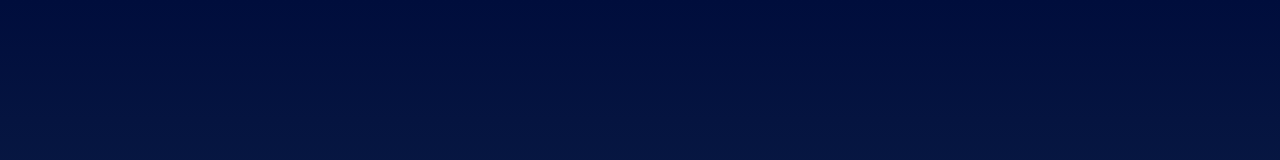
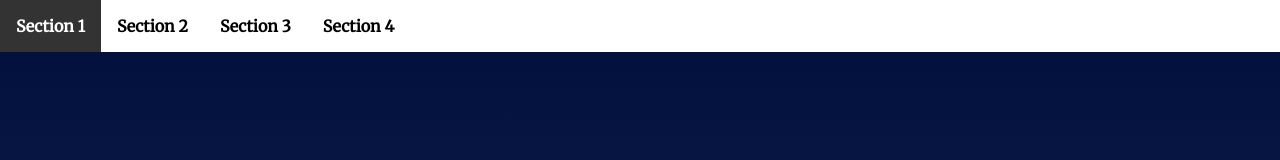
Before and after one commit to progtarek/udacity-landing-page-project, a plain HTML site: page index.html in a window 1280 px wide. Shown: the top 160 px of the page. Drawn offline with Linux system fonts and the light colour scheme.

Commit message:
feat: add navbar menu

```diff
--- a/css/styles.css
+++ b/css/styles.css
@@ -68,15 +68,16 @@ section {
 .navbar__menu ul {
   padding-left: 0;
   margin: 0;
-  text-align: right;
+  text-align: left;
 }
 
 .navbar__menu li {
   display: inline-block;
+  cursor: pointer;
 }
 
 .navbar__menu .menu__link {
-  display: block;
+  display: inline-block;
   padding: 1em;
   font-weight: bold;
   text-decoration: none;
--- a/js/app.js
+++ b/js/app.js
@@ -0,0 +1,66 @@
+/**
+ *
+ * Manipulating the DOM exercise.
+ * Exercise programmatically builds navigation,
+ * scrolls to anchors from navigation,
+ * and highlights section in viewport upon scrolling.
+ *
+ * Dependencies: None
+ *
+ * JS Version: ES2015/ES6
+ *
+ * JS Standard: ESlint
+ *
+ */
+
+/**
+ * Define Global Variables
+ *
+ */
+
+const sections = document.querySelectorAll('section');
+const navbar = document.getElementById('navbar__list');
+
+console.log('==================================');
+console.log(navbar);
+console.log('==================================');
+
+/**
+ * End Global Variables
+ * Start Helper Functions
+ *
+ */
+
+const createNavbarList = () => {
+  for (const section of sections) {
+    let navItem = document.createElement('li');
+    navItem.setAttribute('class', 'menu__link');
+    navItem.setAttribute('data-nav-to', section.id);
+    navItem.innerText = section.dataset.nav;
+    navbar.appendChild(navItem);
+  }
+};
+
+/**
+ * End Helper Functions
+ * Begin Main Functions
+ *
+ */
+
+// build the nav
+
+// Add class 'active' to section when near top of viewport
+
+// Scroll to anchor ID using scrollTO event
+
+/**
+ * End Main Functions
+ * Begin Events
+ *
+ */
+
+// Build menu
+createNavbarList();
+// Scroll to section on link click
+
+// Set sections as active
```
